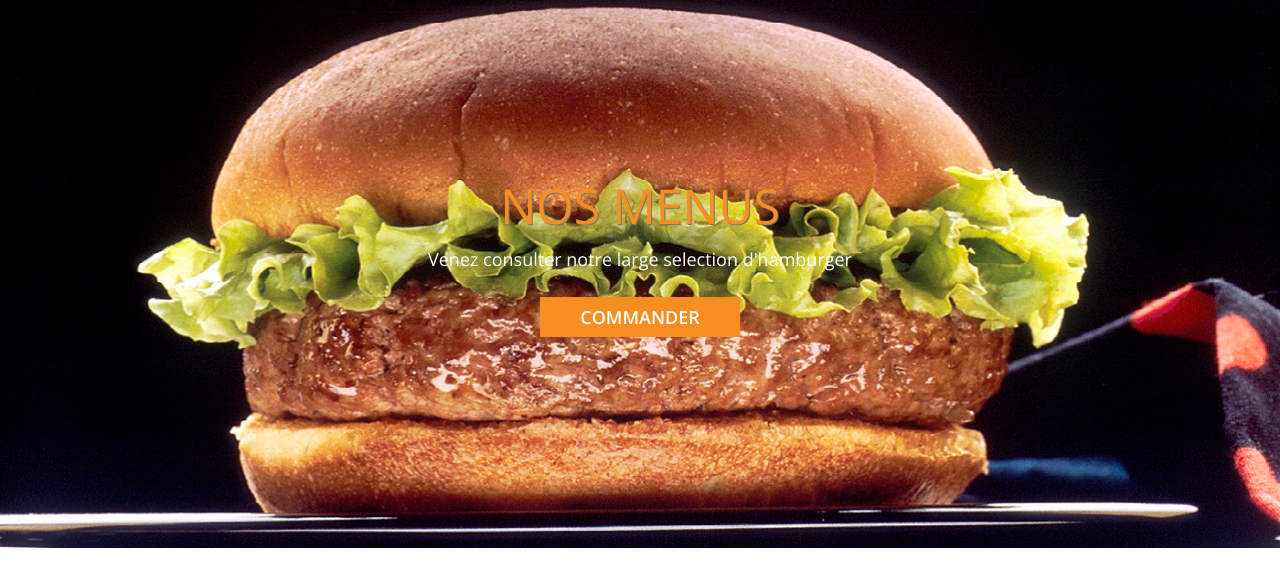
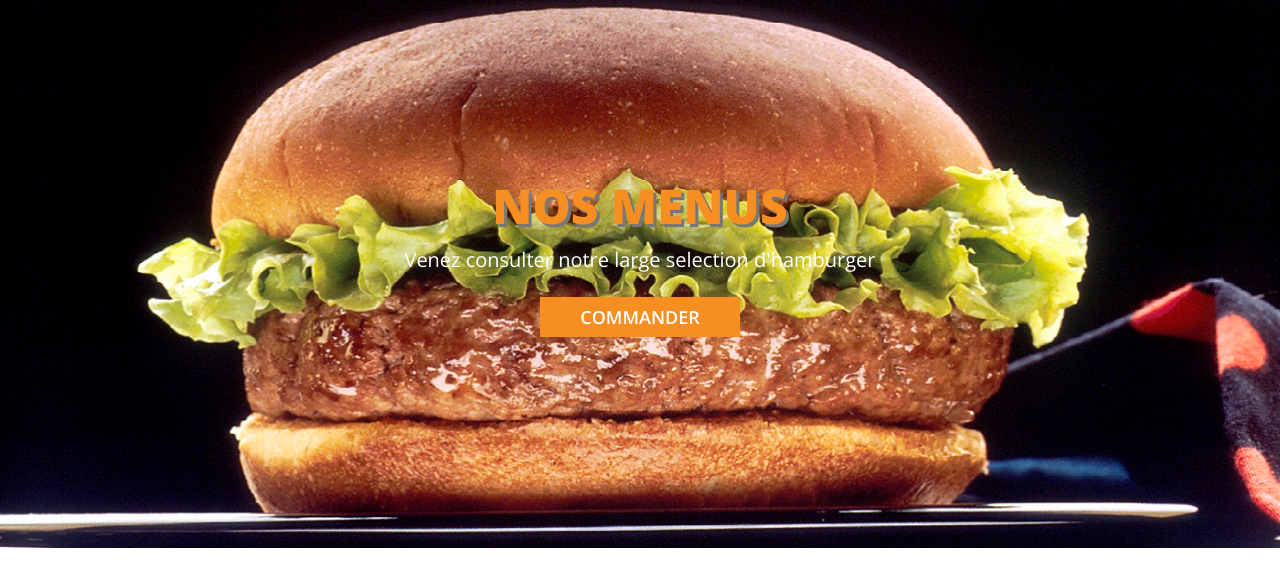
Before and after one commit to projetBertrandLoic/projetWeb, a PHP site: page / in a window 1280 px wide. Shown: the part 154-742 px from the top of the page. Run offline with PHP 8.4, Linux system fonts and the light colour scheme; data that the repository does not hold is empty.

Commit message:
changement slide 3 page index

```diff
--- a/css/style.css
+++ b/css/style.css
@@ -817,17 +817,17 @@ textarea {
 }
 
 .slider-caption h1 {
-  text-shadow: 1px 1px #777;
+  text-shadow: 3px 3px #777;
   font-size: 48px;
   padding-bottom: 10px;
-  font-weight: 500;
+  font-weight: 900;
   color: #f78e21;
   text-transform: uppercase;
 }
 
 .slider-caption p {
-  font-size: 18px;
-  font-weight: 300;
+  font-size: 20px;
+  font-weight: 500;
   color: #fff;
   line-height: 15px;
 }
--- a/index.php
+++ b/index.php
@@ -9,7 +9,6 @@
                         <div class="slider-caption">
                             <h1>Nos menus</h1>
                             <p>Venez consulter notre large selection d'hamburger</p>
-                           <!-- <br><br>eget tellus luctus fermentum.</p>-->
                             <a href="menu.php">Commander</a>
                         </div>
                       <img src="images/slide1.jpg" alt="" />
@@ -18,7 +17,6 @@
                         <div class="slider-caption">
                             <h1>Nos desserts</h1>
                             <p>Les meilleurs desserts jamais vu en Fast-Food </p>
-                           <!-- <br><br>consectetur tempor neque vitae iaculis. Aliquam erat volutpat.-->
                             <a href="menu.php">Commander</a>
                         </div>
                       <img src="images/slide2.jpg" alt="" />
@@ -26,11 +24,10 @@
                     <li>
                         <div class="slider-caption">
                             <h1>Nos Boissons</h1>
-                            <p>Un tres grand choix de boissons pour vous satisfaire</p>
-                          <!--  <br><br>ornare massa, quis dapibus quam condimentum id.</p>-->
+                            <p><font color="black">Un tres grand choix de boissons pour vous satisfaire</font></p>
                             <a href="menu.php">J'ai soif</a>
                         </div>
-                      <img src="images/pep.jpg" alt="" />
+                      <img src="images/slide4.jpg" alt="" />
                     </li>
                   </ul>
                 </div>
```
Also changed, not shown: images/slide4.jpg (added).
